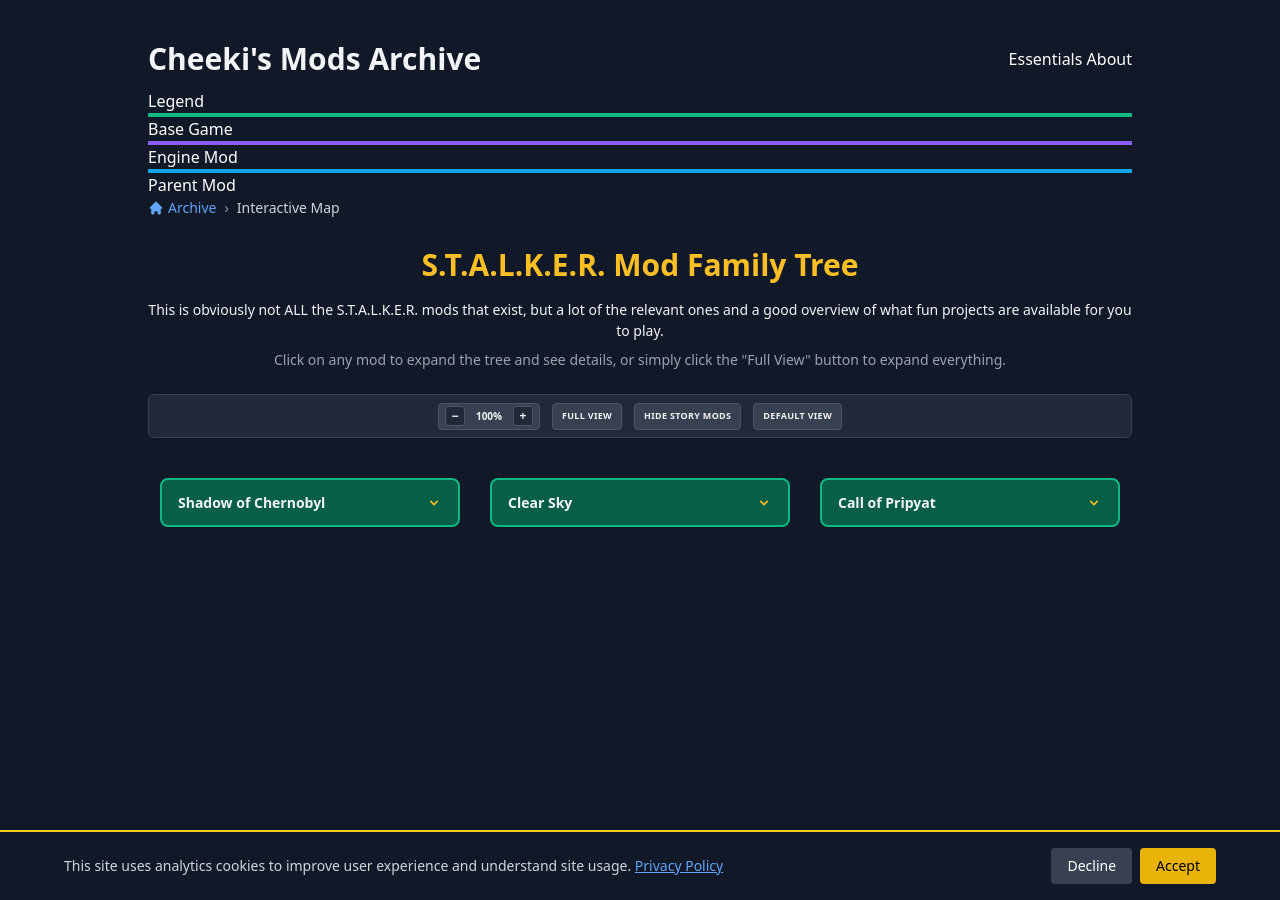
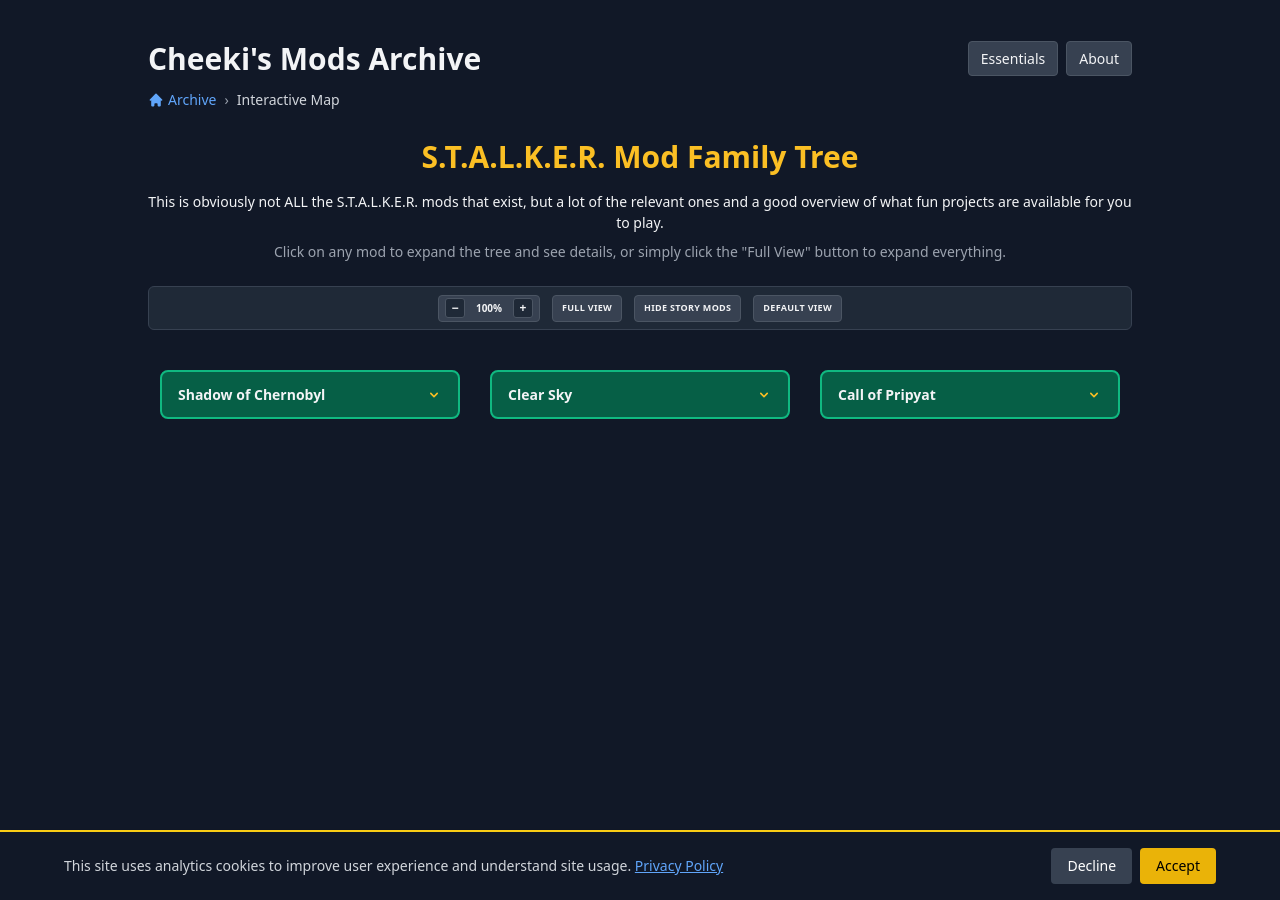
Before and after one commit to Cheekitos/CSMA-Test, a Jekyll site: the page built from stalker-map.html, in a window 1280 px wide. Built offline with Jekyll 4.4.1, drawn with Linux system fonts in a browser that asks for light colours; nearby versions of some CDN libraries.

Commit message:
Update stalker-map.css

```diff
--- a/assets/css/stalker-map.css
+++ b/assets/css/stalker-map.css
@@ -16,27 +16,6 @@
   margin: 0 auto;
   padding: 20px;
   position: relative;
-}
-
-.page-header {
-  display: flex;
-  justify-content: space-between;
-  align-items: center;
-  margin-bottom: 8px;
-  gap: 12px;
-  flex-wrap: wrap;
-}
-
-.site-title {
-  font-size: 1.875rem;
-  font-weight: bold;
-  color: #f3f4f6;
-  text-decoration: none;
-  transition: color 0.3s ease;
-}
-
-.site-title:hover {
-  color: #fbbf24;
 }
 
 .flowchart-wrapper {
@@ -437,6 +416,116 @@
   display: none;
 }
 
+/* Remove legend box - keeping the styles for backward compatibility but hiding it */
+.legend-box {
+  display: none;
+}
+
+/* Header Buttons Styling */
+.page-header {
+  display: flex;
+  justify-content: space-between;
+  align-items: center;
+  margin-bottom: 8px;
+}
+
+.site-title {
+  font-size: 1.875rem;
+  font-weight: bold;
+  color: #f3f4f6;
+  text-decoration: none;
+  transition: color 0.3s ease;
+}
+
+.site-title:hover {
+  color: #fbbf24;
+}
+
+.header-buttons {
+  display: flex;
+  gap: 0.5rem;
+}
+
+.header-btn {
+  background: #374151;
+  border: 1px solid #4b5563;
+  color: #f3f4f6;
+  font-size: 0.875rem;
+  font-weight: 500;
+  padding: 0.375rem 0.75rem;
+  border-radius: 0.25rem;
+  cursor: pointer;
+  transition: all 0.2s ease;
+}
+
+.header-btn:hover {
+  background: #4b5563;
+  color: #fbbf24;
+  border-color: #fbbf24;
+}
+
+/* Overlay Styles */
+#contact-overlay,
+#install-files-overlay {
+  position: fixed;
+  top: 0;
+  left: 0;
+  width: 100%;
+  height: 100%;
+  background: rgba(0, 0, 0, 0.8);
+  display: flex;
+  justify-content: center;
+  align-items: center;
+  z-index: 1000;
+  opacity: 1;
+  visibility: visible;
+  transition: opacity 0.3s ease, visibility 0.3s ease;
+}
+
+#contact-overlay.hidden,
+#install-files-overlay.hidden {
+  opacity: 0;
+  visibility: hidden;
+}
+
+.contact-modal,
+.install-files-modal {
+  background: #1f2937;
+  border-radius: 0.75rem;
+  box-shadow: 0 20px 25px -5px rgba(0, 0, 0, 0.1), 0 10px 10px -5px rgba(0, 0, 0, 0.04);
+  max-width: 90vw;
+  max-height: 90vh;
+  overflow-y: auto;
+  position: relative;
+}
+
+#contact-close,
+#install-files-close {
+  position: absolute;
+  top: 0.75rem;
+  right: 0.75rem;
+  background: none;
+  color: #9ca3af;
+  border: none;
+  cursor: pointer;
+  transition: color 0.2s ease;
+  z-index: 1001;
+  font-size: 2rem;
+  line-height: 1;
+  padding: 0;
+  font-weight: normal;
+}
+
+#contact-close:hover,
+#install-files-close:hover {
+  color: #fbbf24;
+}
+
+.overlay-content {
+  padding: 2rem;
+  padding-top: 3rem;
+}
+
 .breadcrumb {
   display: flex;
   align-items: center;
@@ -489,24 +578,7 @@
   font-size: 0.875rem;
 }
 
-/* Responsive button styling - hide/show based on screen size */
-.hidden {
-  display: none !important;
-}
-
-.sm\:flex {
-  display: flex;
-}
-
-@media (max-width: 640px) {
-  .sm\:flex {
-    display: none;
-  }
-
-  .sm\:hidden {
-    display: none !important;
-  }
-
+@media (max-width: 968px) {
   .flowchart-container {
     grid-template-columns: 1fr;
     gap: 20px;
@@ -524,25 +596,13 @@
   .control-button {
     width: 100%;
   }
-
-  .page-header {
-    flex-direction: column;
-    align-items: flex-start;
-  }
-
-  .page-header .hidden {
-    display: grid !important;
-    grid-template-columns: repeat(2, 1fr);
-    gap: 0.5rem;
-    width: 100%;
-  }
-
-  .page-header .hidden button {
-    width: 100%;
-  }
 }
 
 @media (max-width: 768px) {
+  .mod-tree-container {
+    padding: 12px;
+  }
+
   .mod-card {
     max-width: 240px;
   }
@@ -563,24 +623,32 @@
   .control-button {
     width: 100%;
   }
-}
 
-@media (max-width: 968px) {
-  .flowchart-container {
-    grid-template-columns: 1fr;
-    gap: 20px;
+  .header-buttons {
+    flex-direction: column;
+    gap: 0.25rem;
   }
 
-  .base-column {
-    width: 100%;
+  .header-btn {
+    font-size: 0.75rem;
+    padding: 0.25rem 0.5rem;
   }
 
-  .controls-bar {
+  .page-header {
     flex-direction: column;
-    gap: 8px;
+    align-items: flex-start;
+    gap: 0.5rem;
   }
 
-  .control-button {
-    width: 100%;
+  .contact-modal,
+  .install-files-modal {
+    max-width: 95vw;
+    max-height: 95vh;
+    margin: 0.5rem;
+  }
+
+  .overlay-content {
+    padding: 1.5rem;
+    padding-top: 2.5rem;
   }
 }
```
